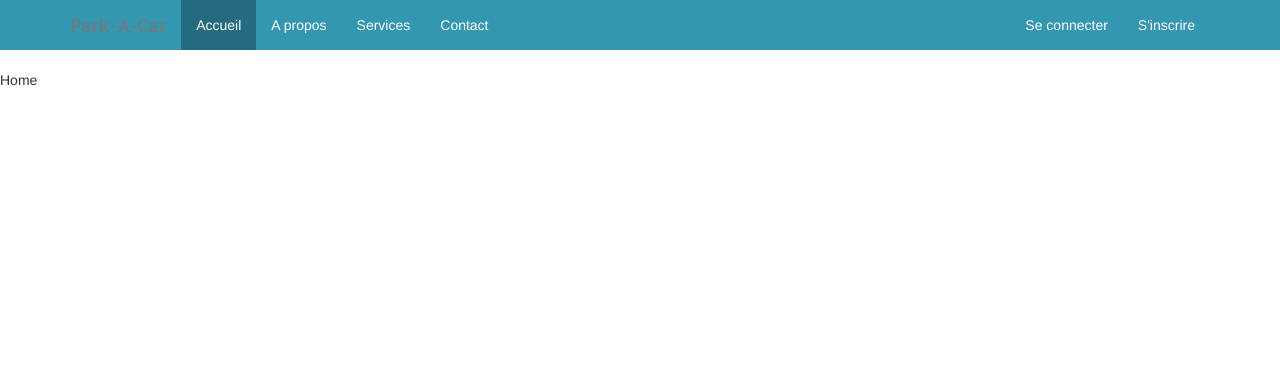
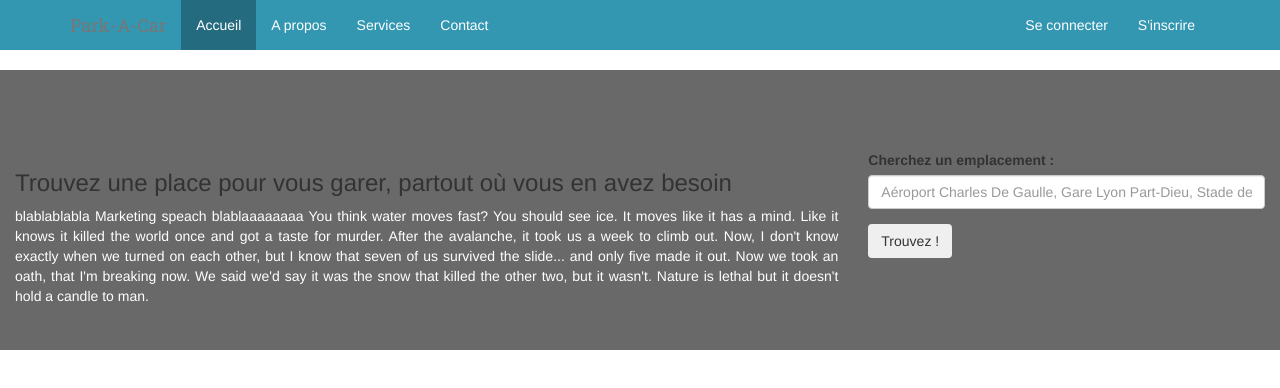
Before and after one commit to yen0x/parking-front, a plain HTML site: page index.html in a window 1280 px wide. Shown: the top 388 px of the page. Drawn offline with nearby package versions, Linux system fonts and the light colour scheme; some packages are replaced by stand-ins of ours; a script that the page names is missing.

Commit message:
added search css + test text in home page

```diff
--- a/app/app.js
+++ b/app/app.js
@@ -1,4 +1,4 @@
-var app = angular.module('parking', ['parking.controllers', 'ui.router']);
+var app = angular.module('parking', ['parking.controllers', 'ui.router', 'ui.bootstrap']);
 angular.module('parking.controllers', [])
 
 app.run(['$rootScope', '$state', '$stateParams', function ($rootScope, $state, $stateParams) {
--- /dev/null
+++ b/app/components/home/home.css
@@ -0,0 +1,11 @@
+#homeSearch {
+    background-color: dimgray;
+    height: 280px;
+    padding-top: 80px;
+    padding-bottom: 80px;
+}
+
+#marketing-home-text {
+    text-align: justify;
+    color: white;
+}
--- a/app/components/home/homeView.html
+++ b/app/components/home/homeView.html
@@ -1 +1,37 @@
-<div>Home</div>
+<div id="homeSearch">
+    <div class="col-md-8">
+        <h3>Trouvez une place pour vous garer, partout où vous en avez besoin</h3>
+
+        <!-- start slipsum code -->
+        <p id="marketing-home-text">
+            blablablabla Marketing speach blablaaaaaaaa
+
+            You think water moves fast? You should see ice. It moves like it has a mind. Like it knows it killed the
+            world
+            once and got a taste for murder. After the avalanche, it took us a week to climb out. Now, I don't know
+            exactly
+            when we turned on each other, but I know that seven of us survived the slide... and only five made it out.
+            Now
+            we took an oath, that I'm breaking now. We said we'd say it was the snow that killed the other two, but it
+            wasn't. Nature is lethal but it doesn't hold a candle to man.
+        </p>
+
+        <!-- please do not remove this line -->
+
+        <div style="display:none;">
+            <a href="http://slipsum.com">lorem ipsum</a>
+        </div>
+
+        <!-- end slipsum code -->
+    </div>
+    <div class="col-md-4">
+        <form>
+            <div class="form-group">
+                <label for="searchInput">Cherchez un emplacement : </label>
+                <input type="text" id="searchInput" class="form-control"
+                       placeholder="Aéroport Charles De Gaulle, Gare Lyon Part-Dieu, Stade de France, ...">
+            </div>
+            <button type="submit" class="btn default-btn">Trouvez !</button>
+        </form>
+    </div>
+</div>
--- a/app/shared/navbar/navbar.css
+++ b/app/shared/navbar/navbar.css
@@ -2,6 +2,10 @@
 
 body {
     min-height: 2000px;
+}
+
+nav {
+    background-color: dimgray;
 }
 
 .navbar-brand {
--- a/index.html
+++ b/index.html
@@ -10,10 +10,13 @@
     <script type="text/javascript" src="https://ajax.googleapis.com/ajax/libs/angularjs/1.4.4/angular.min.js"></script>
     <script type="text/javascript"
             src="https://cdnjs.cloudflare.com/ajax/libs/angular-ui-router/0.2.15/angular-ui-router.min.js"></script>
+    <script type="text/javascript"
+            src="https://cdnjs.cloudflare.com/ajax/libs/angular-ui-bootstrap/0.13.3/ui-bootstrap-tpls.min.js"></script>
 
     <script type="text/javascript" src="app/app.js"></script>
     <script type="text/javascript" src="app/components/home/homeController.js"></script>
     <link rel="stylesheet" href="app/shared/navbar/navbar.css">
+    <link rel="stylesheet" href="app/components/home/home.css">
 
 </head>
 <body ng-app="parking">
```
